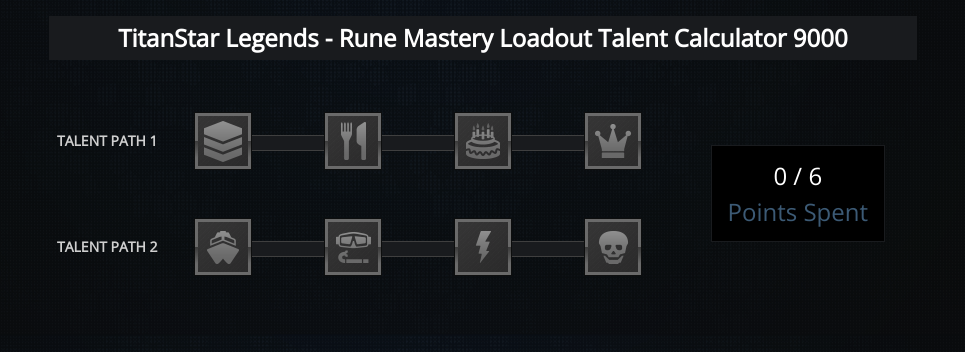
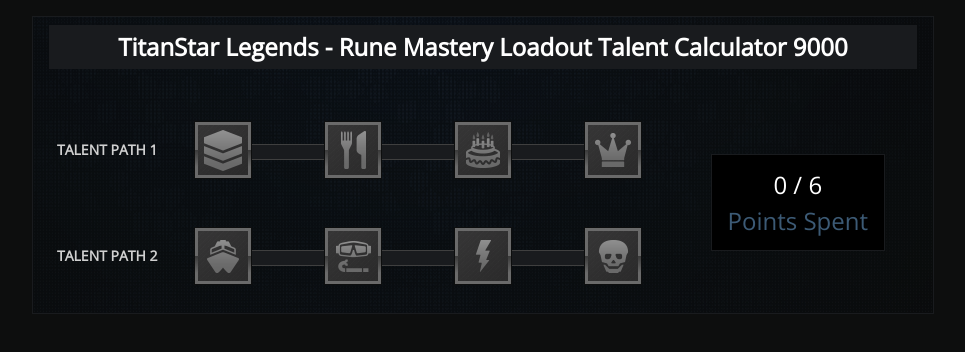
Before and after one commit to RobertTate/titanstar-legends, a React (Vite) app: page / in a window 1280 px wide. Shown: the top 352 px of the page, without its empty margins (157-1122 px from the left). Built offline with nearby package versions, Linux system fonts and the light colour scheme.

Commit message:
fix background

```diff
--- a/src/components/header.module.scss
+++ b/src/components/header.module.scss
@@ -6,7 +6,7 @@
 .HeaderContainer {
   display: flex;
   justify-content: center;
-  margin: $spacing-1 $spacing-1 $spacing-3 $spacing-1;
+  margin: 0 $spacing-1 $spacing-3 $spacing-1;
   background-color: $eerie-black;
   padding: $spacing-half 0;
 
--- a/src/styles/globals.scss
+++ b/src/styles/globals.scss
@@ -1,5 +1,7 @@
 @import url("https://fonts.googleapis.com/css2?family=Open+Sans:wght@300;400&display=swap");
 @import "./sprites.scss";
+@import "./spacing.scss";
+@import "./palette.scss";
 
 * {
   font-family: "Open Sans", sans-serif;
@@ -7,12 +9,17 @@
 }
 
 body {
-  background: url("../assets/talent-calc-bg.png") center center repeat;
+  background-color: $night;
+  padding: 0 $spacing-half;
 }
 
 main {
+  position: sticky;
   max-width: 900px;
-  margin: auto;
+  margin: $spacing-1 auto;
+  border: 1px solid $eerie-black;
+  background: url("../assets/talent-calc-bg.png") center center repeat;
+  padding: $spacing-half 0;
 }
 
 h1 {
```
